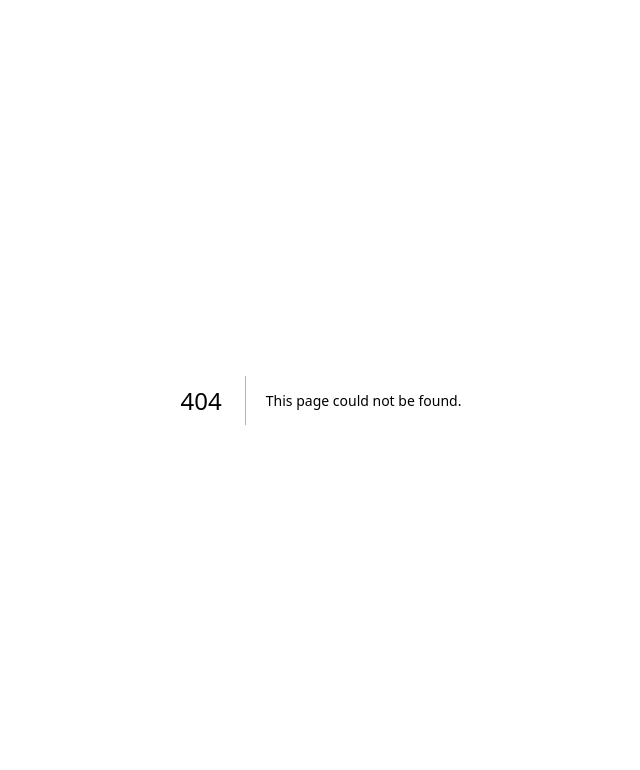
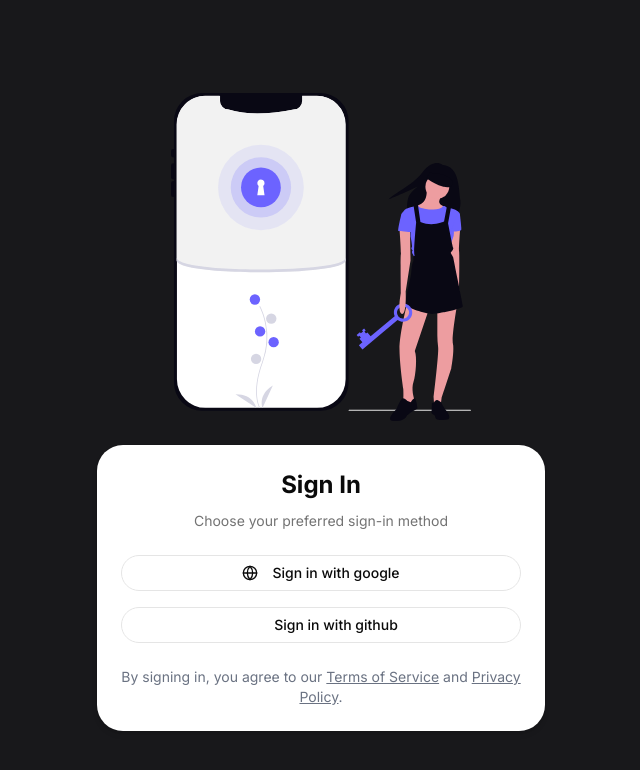
Before and after one commit to Arsh-z/Code-Editor-, a Next.js app: page /auth/sign-in in a window 1280 px wide. Before the commit this address had no page. Shown: the top 770 px of the page, without its empty margins (319-959 px from the left). Built offline with nearby package versions, Linux system fonts and the light colour scheme; no server answers.

Commit message:
signin ui

```diff
--- /dev/null
+++ b/app/(auth)/auth/layout.tsx
@@ -0,0 +1,13 @@
+import React, { Children } from "react";
+
+
+const AuthLayout = ({ children }: { children: React.ReactNode }) => {
+    return (
+        <main className="flex justify-center items-center h-screen flex-col bg-zinc-900">
+        {children}
+
+        </main>
+    )
+}
+
+export default AuthLayout
--- /dev/null
+++ b/app/(auth)/auth/sign-in/page.tsx
@@ -0,0 +1,17 @@
+import SignInFormClient from '@/modules/auth/components/sign-in-form-client';
+import React from 'react'
+
+const Page = () => {
+  return (
+    <>
+      <img
+        src="/login.svg" alt="login-image"
+        height={300}
+        width={300} className='m-6 object-cover'
+      />
+      <SignInFormClient/>
+    </>
+  );
+}
+
+export default Page
--- /dev/null
+++ b/modules/auth/components/sign-in-form-client.tsx
@@ -0,0 +1,69 @@
+import React from "react";
+import { Button } from "@/components/ui/button";
+import {
+  Card,
+  CardContent,
+  CardDescription,
+  CardFooter,
+  CardHeader,
+  CardTitle,
+} from "@/components/ui/card";
+import { Globe } from "lucide-react";
+import { siGithub } from "@icons-pack/react-simple-icons";
+import { signIn } from "@/auth";
+
+async function handleGoogleSignIn() {
+  "use server";
+  await signIn("google");
+}
+
+async function handleGithubSignIn() {
+  "use server";
+  await signIn("github");
+}
+
+const SignInFormClient = () => {
+  return (
+    <Card className="w-full max-w-md">
+      <CardHeader className="space-y-1">
+        <CardTitle className="text-2xl font-bold text-center">
+          Sign In
+        </CardTitle>
+        <CardDescription className="text-center">
+          Choose your preferred sign-in method
+        </CardDescription>
+      </CardHeader>
+
+      <CardContent className="grid gap-4">
+        <form action={handleGoogleSignIn}>
+          <Button type="submit" variant={"outline"} className="w-full">
+            <Globe className="mr-2 h-4 w-4" />
+            <span>Sign in with google</span>
+          </Button>
+        </form>
+        <form action={handleGithubSignIn}>
+          <Button type="submit" variant={"outline"} className="w-full">
+            <siGithub className="mr-2 h-4 w-4" />
+            <span>Sign in with github</span>
+          </Button>
+        </form>
+      </CardContent>
+
+      <CardFooter>
+        <p className="text-sm text-center text-gray-500 dark:text-gray-400 w-full">
+          By signing in, you agree to our{" "}
+          <a href="#" className="underline hover:text-primary">
+            Terms of Service
+          </a>{" "}
+          and{" "}
+          <a href="#" className="underline hover:text-primary">
+            Privacy Policy
+          </a>
+          .
+        </p>
+      </CardFooter>
+    </Card>
+  );
+};
+
+export default SignInFormClient;
--- a/package.json
+++ b/package.json
@@ -12,6 +12,7 @@
   "dependencies": {
     "@auth/prisma-adapter": "^2.11.3",
     "@base-ui/react": "^1.8.0",
+    "@icons-pack/react-simple-icons": "^13.15.1",
     "@prisma/client": "^6.19.3",
     "@shadcn/react": "^0.3.1",
     "class-variance-authority": "^0.7.1",
@@ -21,12 +22,13 @@
     "dotenv": "^18.0.7",
     "embla-carousel-react": "^8.6.0",
     "input-otp": "^1.5.0",
-    "lucide-react": "^1.53.0",
+    "lucide-react": "^1.56.0",
     "next": "16.4.0",
     "next-auth": "^5.0.0-beta.32",
     "react": "19.3.0",
     "react-day-picker": "^10.0.2",
     "react-dom": "19.3.0",
+    "react-icons": "^5.7.0",
     "react-resizable-panels": "^4.14.3",
     "recharts": "^3.8.0",
     "shadcn": "^4.21.4",
```
Also changed, not shown: public/login.svg (added), 1 other file (tests, documents, lock files or other folders).
